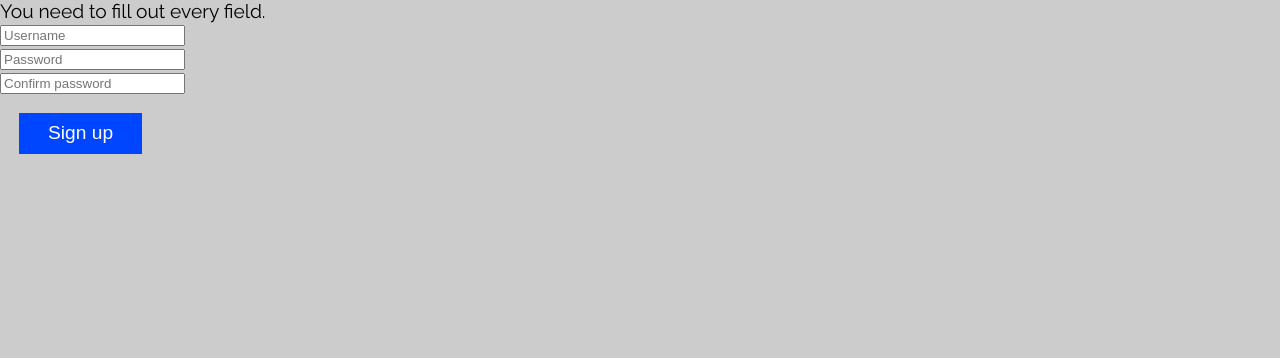
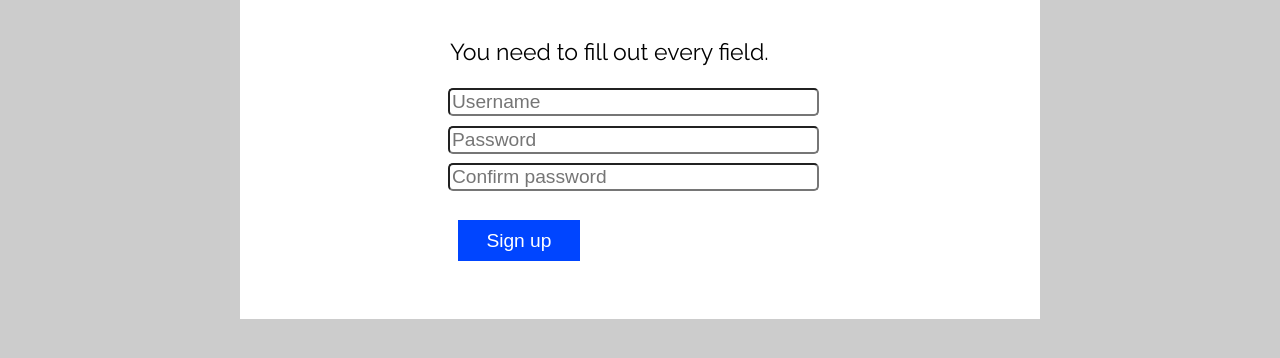
Before and after one commit to sylprimeau/esl-quiz-site, a PHP site: page /signup.php?error=empty in a window 1280 px wide. Shown: the part 55-413 px from the top of the page. Run offline with PHP 8.4, Linux system fonts and the light colour scheme; some libraries are stand-ins or nearby versions.

Commit message:
Fixed styling of signup.php page (users get this if there's a problem with sign up info)

```diff
--- a/header.php
+++ b/header.php
@@ -22,9 +22,9 @@
 	</head>
 
 	<body>
-<!--		FB share button SDK code-->
-	<div id="fb-root"></div>
-	<script async defer crossorigin="anonymous" src="https://connect.facebook.net/en_US/sdk.js#xfbml=1&version=v11.0&appId=468601610243777&autoLogAppEvents=1" nonce="3EVAppYm"></script>
+		<!-- FB share button SDK code -->
+		<div id="fb-root"></div>
+		<script async defer crossorigin="anonymous" src="https://connect.facebook.net/en_US/sdk.js#xfbml=1&version=v11.0&appId=468601610243777&autoLogAppEvents=1" nonce="3EVAppYm"></script>
 			<header>
 					<?php if (!isset($_SESSION['username'])): ?>
 						<div class="login-prompt">Login to keep track of your history!</div>
--- a/login.php
+++ b/login.php
@@ -25,6 +25,8 @@
 	</div>
 
 </div> <!-- wrapper -->
+
+<!-- Close off body and html tags opened in header.php -->
 </body>
 
 </html>
--- a/signup.php
+++ b/signup.php
@@ -2,28 +2,34 @@
 	include "header.php";
 ?>
 
+<div class="wrapper">
+	<div class="login-page"> <!-- for same styling as login page -->
 		<?php
 
 			$url = "http://".$_SERVER['HTTP_HOST'].$_SERVER['REQUEST_URI'];
+			echo '<form action="includes/signup.inc.php" method="post">';
 				if (strpos($url, 'error=empty')) {
-		echo "You need to fill out every field.";
+					echo "<p>You need to fill out every field.</p>";
 				} elseif (strpos($url, 'error=username')) {
-		echo "Username already exists. Please sign up using a different username.";
+					echo "<p>Username already exists. Please sign up using a different username.</p>";
 				} elseif (strpos($url, 'error=password')) {
-		echo "Both passwords must match.";
+					echo "<p>Both passwords must match.</p>";
 				}
 
 				if (isset($_SESSION['id'])) {
-		echo "You are already logged in!";
+					echo "<p>You are already logged in!</p>";
 				} else {
-		echo '<form action="includes/signup.inc.php" method="post">
-			<input type="text" name="uid" placeholder="Username"><br>
-			<input type="password" name="pwd" placeholder="Password"><br>
-			<input type="password" name="pwd-verify" placeholder="Confirm password"><br>
-			<button type="submit">Sign up</button>
-		</form>';
+					echo '<input type="text" name="uid" placeholder="Username">
+						<input type="password" name="pwd" placeholder="Password">
+						<input type="password" name="pwd-verify" placeholder="Confirm password">
+						<button type="submit">Sign up</button>';
+			 echo '</form>';
 			}
 		?>
+	</div>
+</div> <!-- End wrapper -->
+
+<!-- Close off body and html tags opened in header.php -->
 </body>
 
 </html>
--- a/style.css
+++ b/style.css
@@ -371,13 +371,13 @@ footer {
 
 /* login page */
 .login-page form {
-	width: 15em;
+	width: 21em;
 	padding: 2em 0;
 	margin: 0 auto;
 }
 
 .login-page p {
-	margin: 0.5em;
+	margin: 0 0.5em 1em 0.5em;
 	font-size: 1.2em;
 }
 
@@ -394,8 +394,8 @@ footer {
 /***********************************************/
 
 .profile-page {
-	max-width: 800px;
-	margin: auto;
+	/* max-width: 800px;
+	margin: auto; */
 	background-color: white;
 	padding: 1em 0;
 }
```
Also changed, not shown: profile.php (+10 -1 lines). Lines whose indentation alone changed are shown as unchanged.
